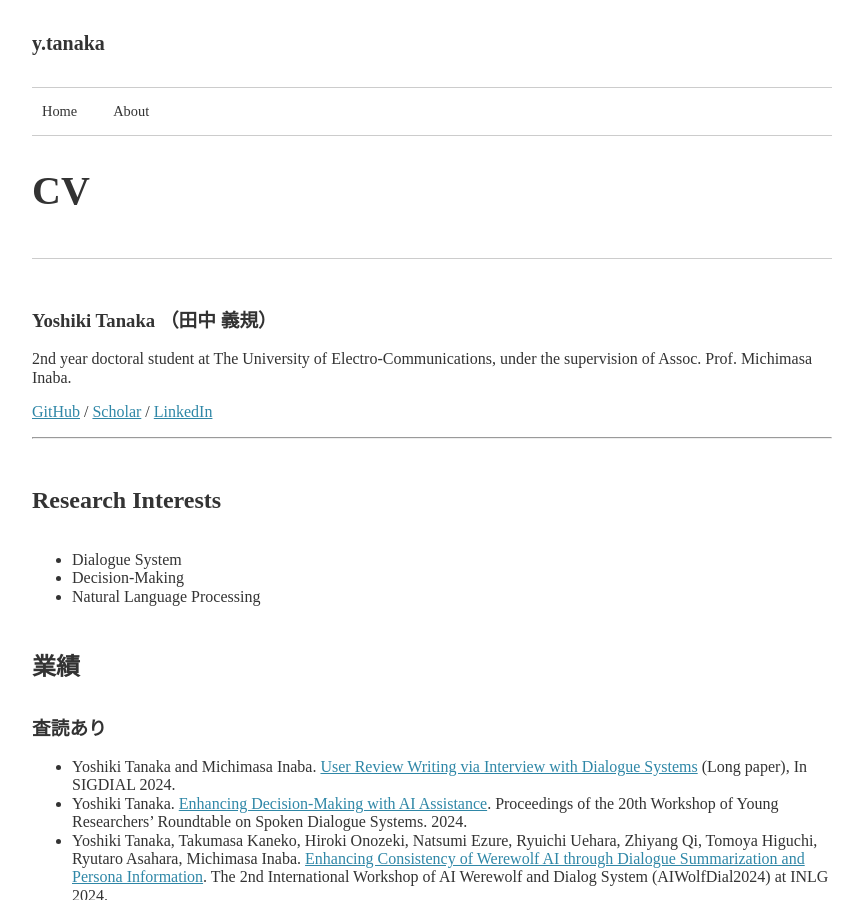
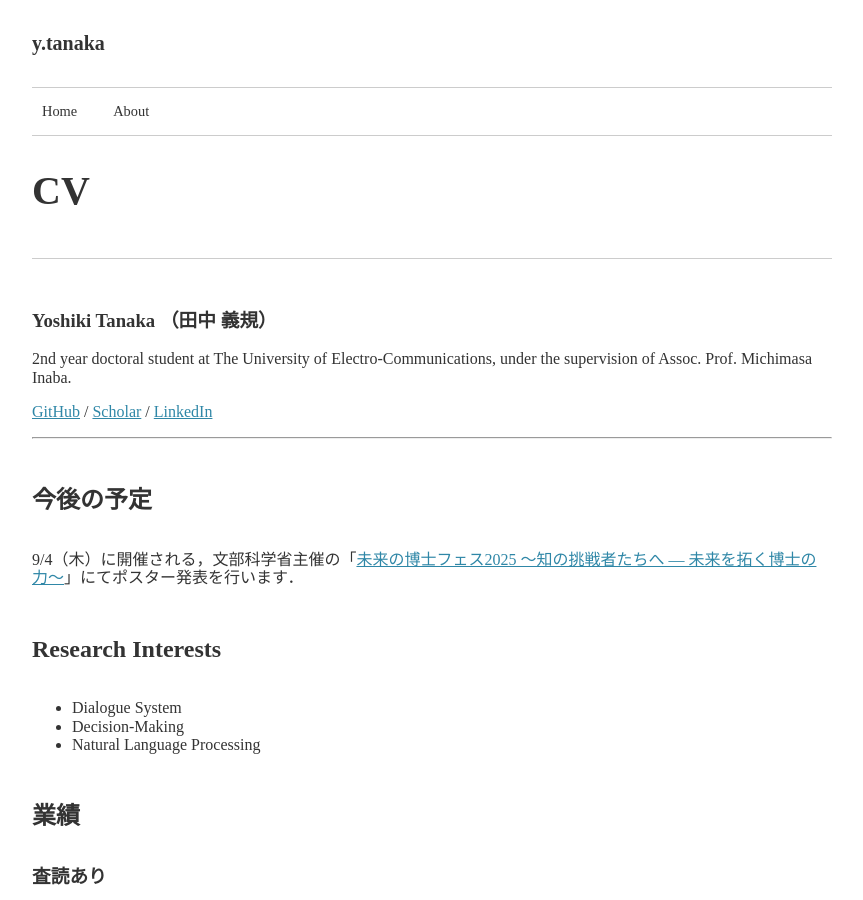
Before and after one commit to yoshi-chanaka/yoshi-chanaka.github.io, a Jekyll site: the page built from about.md, in a window 1280 px wide and 900 px high. Shown: the whole window, without its empty margins (208-1071 px from the left). Built offline with Jekyll 4.4.1, drawn with Linux system fonts in a browser that asks for light colours; nearby versions of some CDN libraries.

Commit message:
update20250824

```diff
--- a/about.md
+++ b/about.md
@@ -12,7 +12,8 @@ permalink: /about/
 [GitHub](https://github.com/yoshi-chanaka) / [Scholar](https://scholar.google.co.jp/citations?view_op=list_works&hl=ja&user=QkKVktkAAAAJ) / [LinkedIn](https://www.linkedin.com/in/yoshiki-tanaka-7a0047371/)
 
 ---
-<!-- ## 今後の予定 -->
+## 今後の予定
+9/4（木）に開催される，文部科学省主催の「[未来の博士フェス2025 ～知の挑戦者たちへ ― 未来を拓く博士の力～](https://www.jst.go.jp/jisedai/mirainohakushi2025/)」にてポスター発表を行います．
 <!-- - 11/28~11/29に開催される[第15回対話システムシンポジウム（第102回SLUD研究会）](https://ai-gakkai.or.jp/sig-slud/sig-announce/102th-sig.html)にてSIGDIALの国際会議報告を行います． -->
 
 <!-- --- -->
```
